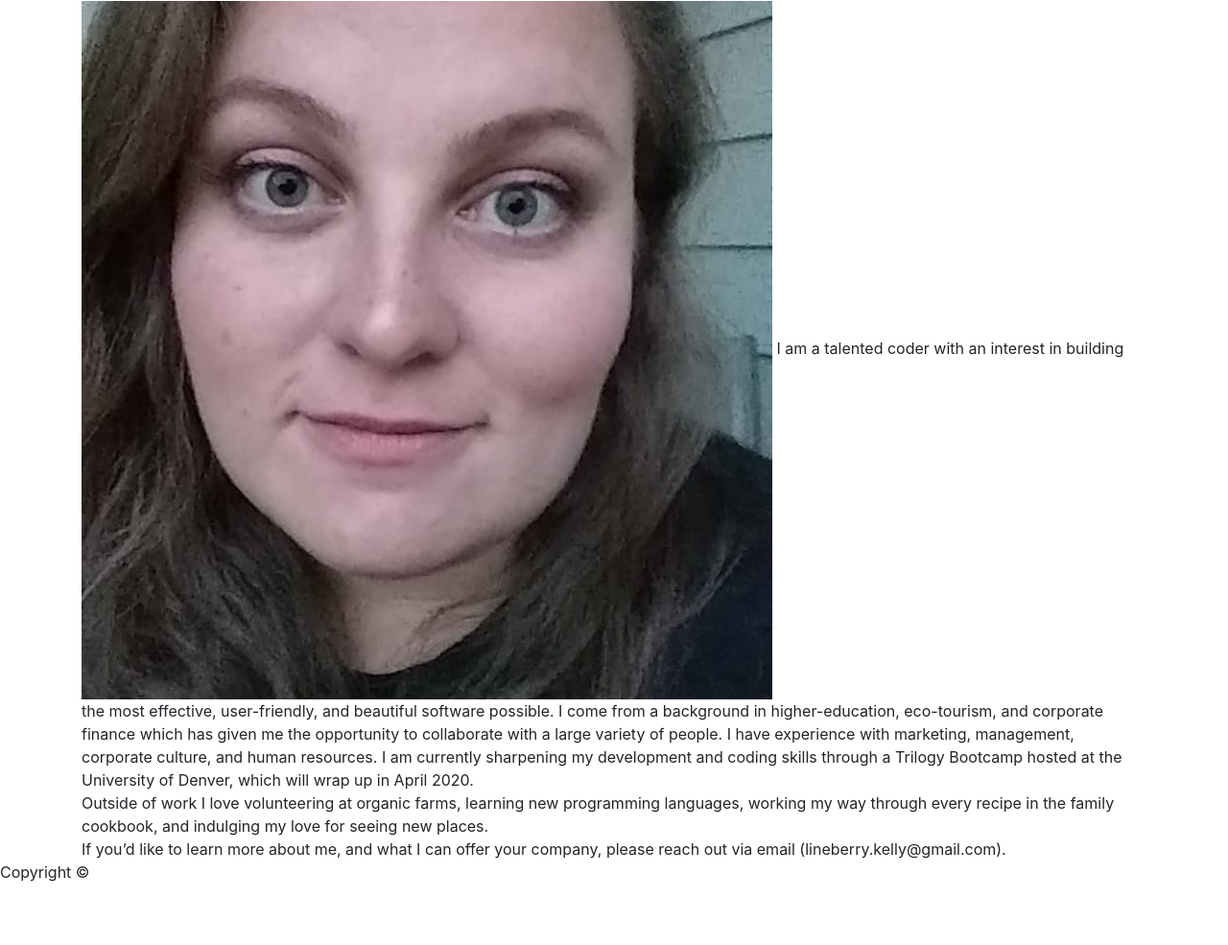
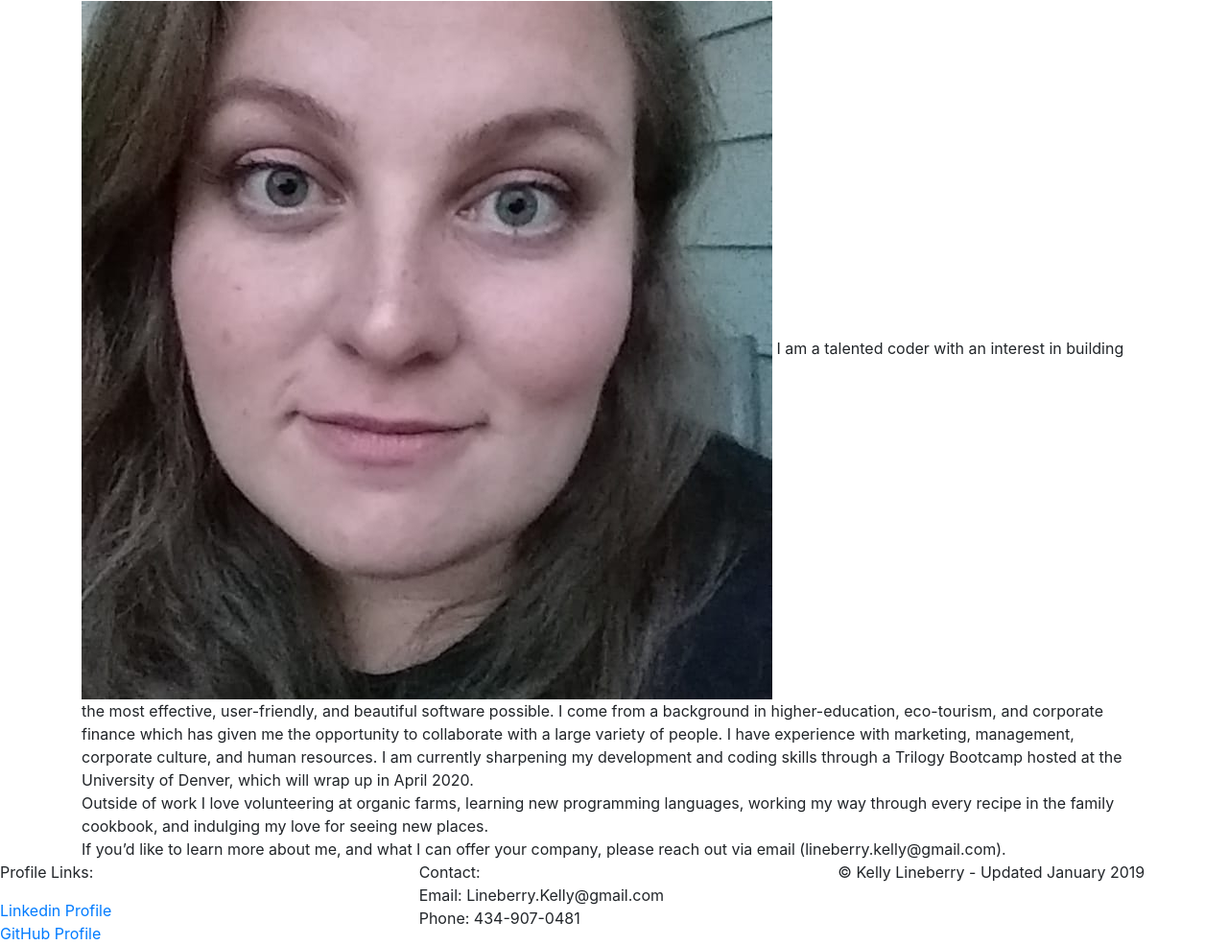
Before and after one commit to Keylee-LNBY/Bootstrap, a plain HTML site: page index.html in a window 1280 px wide. Shown: the part 130-1115 px from the top of the page at 96% size. Before the commit the page ends 1067 px from the top, so only its background shows below. Drawn offline with nearby package versions, Linux system fonts and the light colour scheme.

Commit message:
added footer information in index.html

```diff
--- a/assets/css/style.css
+++ b/assets/css/style.css
@@ -1,3 +1,8 @@
+#navHeader {
+
+}
+
+
 #aboutPicture {
     max-height: 20%;
     display: inline;
--- a/index.html
+++ b/index.html
@@ -13,7 +13,7 @@
 </head>
 
 <body>
-    <header>
+    <header id="navHeader">
         <nav class="navbar navbar-expand-lg navbar-light bg-light">
             <h3 class="navbar-brand">Kelly Lineberry</h3>
             <button class="navbar-toggler" type="button" data-toggle="collapse" data-target="#navbarNavAltMarkup" aria-controls="navbarNavAltMarkup" aria-expanded="false" aria-label="Toggle navigation">
@@ -52,8 +52,37 @@
     <div class="aside-2"></div>
 
     <footer>
-        <div id="footDiv"></div>
-        <p id="pFooter">Copyright &copy; </p>
+        <div class="row">
+            <div class="col-md-4">
+                <p id="links">
+                    Profile Links:
+                </p>
+
+                <div class="ProfileLinks">
+                    <a href="white-text hoverable" href="https://www.linkedin.com/in/kellylineberry/" class="Links"
+                        target="_blank">Linkedin Profile</a>
+                </div>
+                <div class="ProfileLinks">
+                    <a href="https://github.com/Keylee-LNBY" class="Links" target="_blank">GitHub Profile</a>
+                </div>
+            </div>
+
+            <div class="col-md-4" id="contact">
+                <p>
+                    Contact:
+                    <br>
+                    Email: Lineberry.Kelly@gmail.com
+                    <br>
+                    Phone: 434-907-0481
+                </p>
+            </div>
+
+            <div class="col-md-4">
+                <p id="copyright">
+                    &copy; Kelly Lineberry - Updated January 2019
+                </p>
+            </div>
+        </div>
     </footer>
 
     <!-- Optional JavaScript -->
```
Also changed, not shown: portfolio.html (+1 -0 lines), 1 other file.
